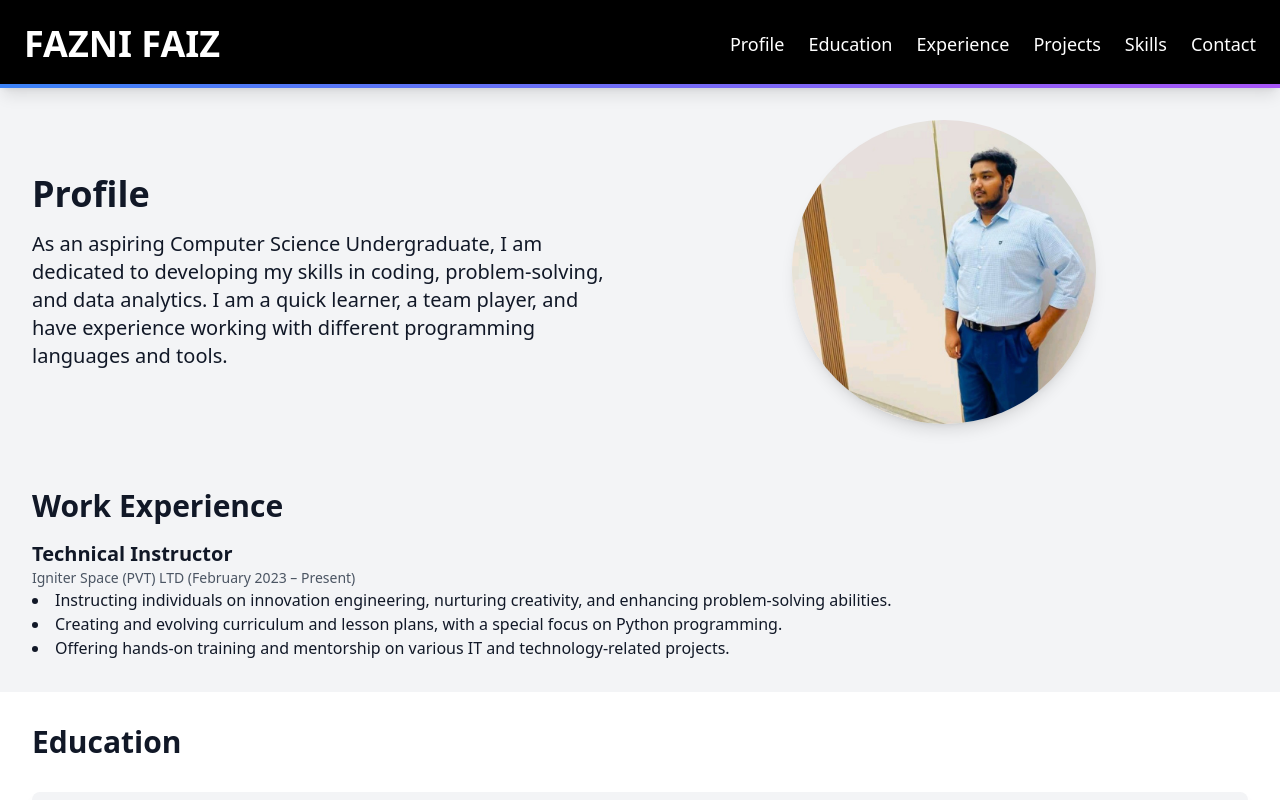
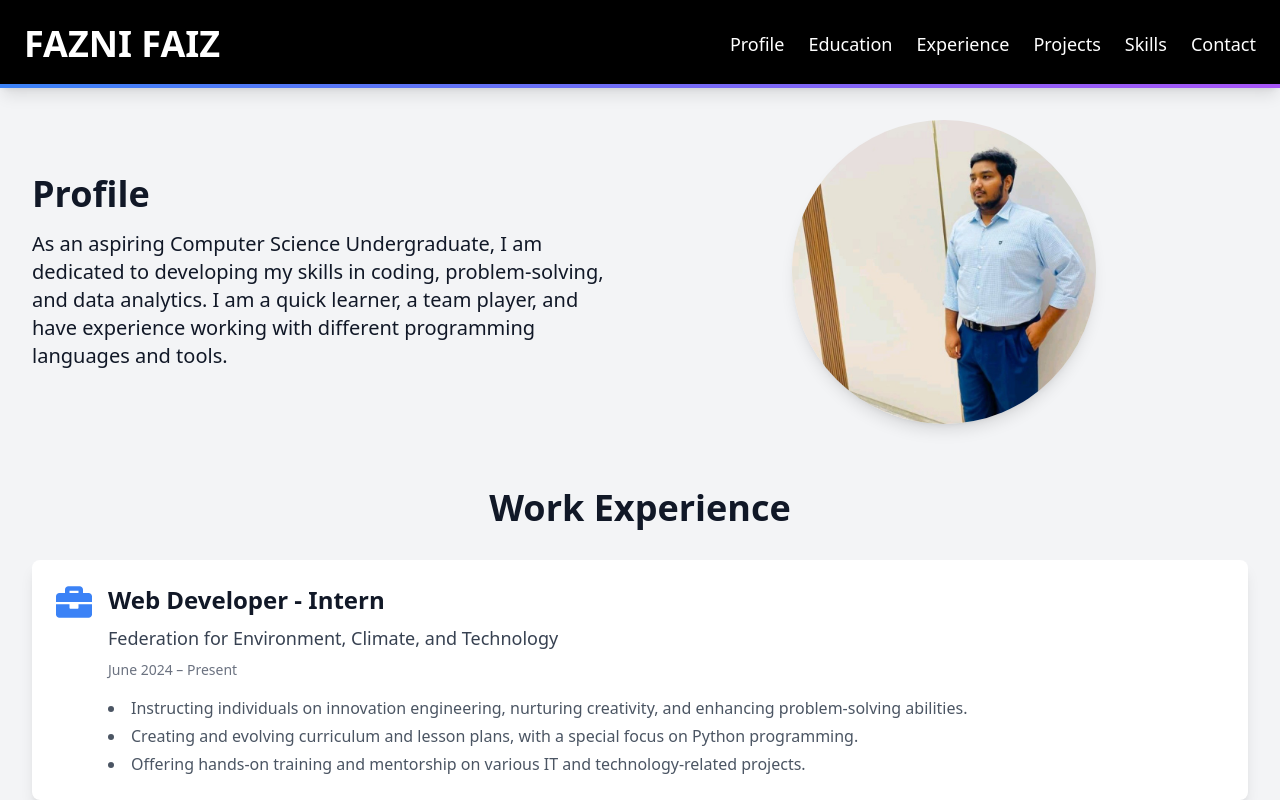
Before and after one commit to fazni-faiz/fazni_portfolio, a React (Create React App) app: page / in a window 1280 px wide. Shown: the top 800 px of the page. Built offline with nearby package versions, Linux system fonts and the light colour scheme.

Commit message:
Update 5

```diff
--- a/src/components/Experience.js
+++ b/src/components/Experience.js
@@ -1,20 +1,59 @@
 import React from 'react';
+import { motion } from 'framer-motion';
+import { FaBriefcase } from 'react-icons/fa';
+
+const experiences = [
+  {
+    title: "Web Developer - Intern",
+    company: "Federation for Environment, Climate, and Technology",
+    period: "June 2024 – Present",
+    responsibilities: [
+      "Instructing individuals on innovation engineering, nurturing creativity, and enhancing problem-solving abilities.",
+      "Creating and evolving curriculum and lesson plans, with a special focus on Python programming.",
+      "Offering hands-on training and mentorship on various IT and technology-related projects."
+    ]
+  },
+  {
+    title: "Technical Instructor",
+    company: "Igniter Space (PVT) LTD",
+    period: "February 2023 – Present",
+    responsibilities: [
+      "Instructing individuals on innovation engineering, nurturing creativity, and enhancing problem-solving abilities.",
+      "Creating and evolving curriculum and lesson plans, with a special focus on Python programming.",
+      "Offering hands-on training and mentorship on various IT and technology-related projects."
+    ]
+  }
+];
 
 const Experience = () => {
   return (
     <section id="experience" className="bg-gray-100 text-gray-900 p-8">
       <div className="container mx-auto">
-        <h2 className="text-3xl font-semibold mb-4">Work Experience</h2>
-        <div className="space-y-4">
-          <div>
-            <h3 className="text-xl font-semibold">Technical Instructor</h3>
-            <p className="text-sm text-gray-600">Igniter Space (PVT) LTD (February 2023 – Present)</p>
-            <ul className="list-disc list-inside">
-              <li>Instructing individuals on innovation engineering, nurturing creativity, and enhancing problem-solving abilities.</li>
-              <li>Creating and evolving curriculum and lesson plans, with a special focus on Python programming.</li>
-              <li>Offering hands-on training and mentorship on various IT and technology-related projects.</li>
-            </ul>
-          </div>
+        <h2 className="text-4xl font-bold mb-8 text-center">Work Experience</h2>
+        <div className="space-y-8">
+          {experiences.map((exp, index) => (
+            <motion.div
+              key={index}
+              className="bg-white p-6 rounded-lg shadow-lg flex items-start space-x-4 transition-transform transform hover:scale-105"
+              initial={{ opacity: 0, y: 20 }}
+              animate={{ opacity: 1, y: 0 }}
+              transition={{ duration: 0.5, delay: index * 0.2 }}
+            >
+              <div className="flex-shrink-0">
+                <FaBriefcase className="text-blue-500 text-4xl" />
+              </div>
+              <div>
+                <h3 className="text-2xl font-semibold mb-2">{exp.title}</h3>
+                <p className="text-lg text-gray-700 mb-2">{exp.company}</p>
+                <p className="text-sm text-gray-500 mb-4">{exp.period}</p>
+                <ul className="list-disc list-inside space-y-1 text-gray-600">
+                  {exp.responsibilities.map((item, idx) => (
+                    <li key={idx}>{item}</li>
+                  ))}
+                </ul>
+              </div>
+            </motion.div>
+          ))}
         </div>
       </div>
     </section>
```
